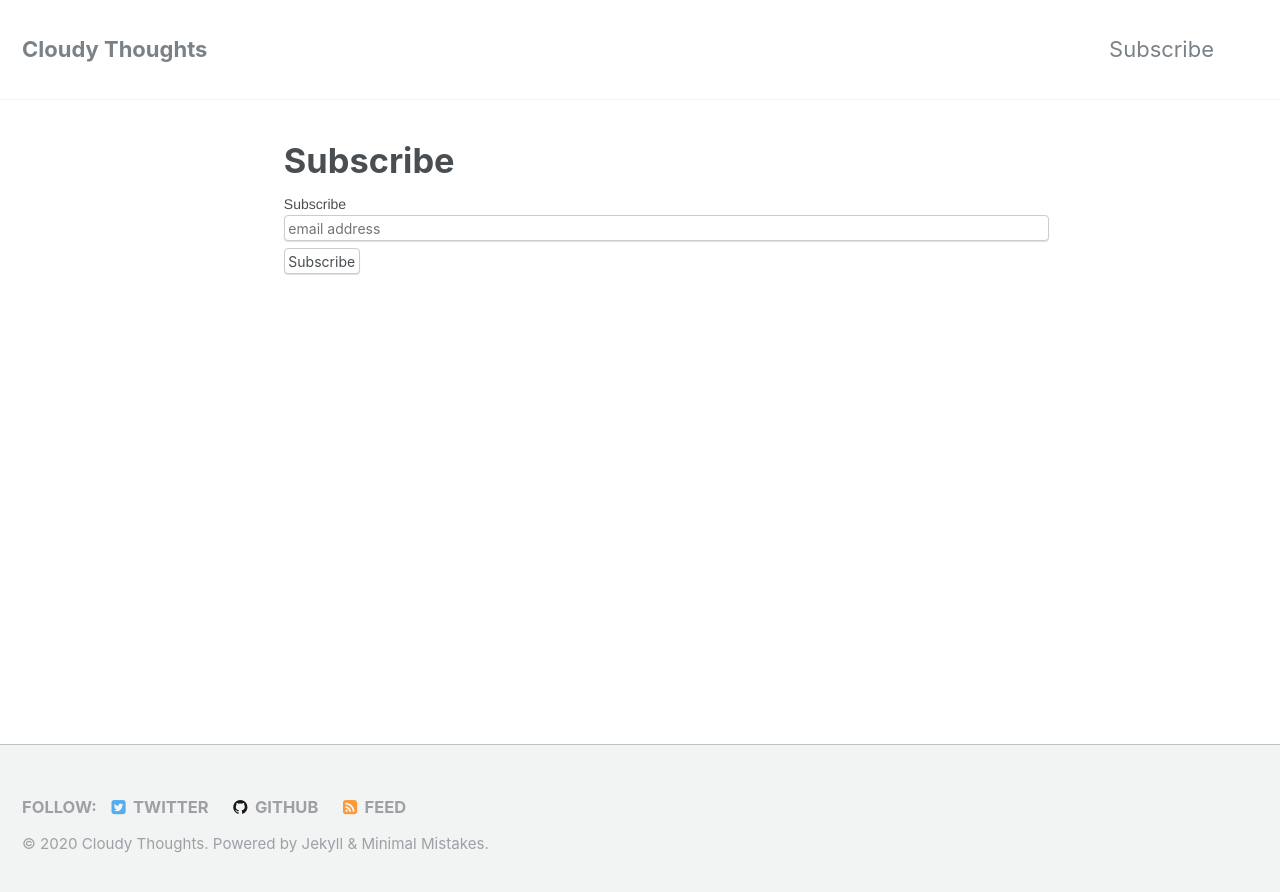
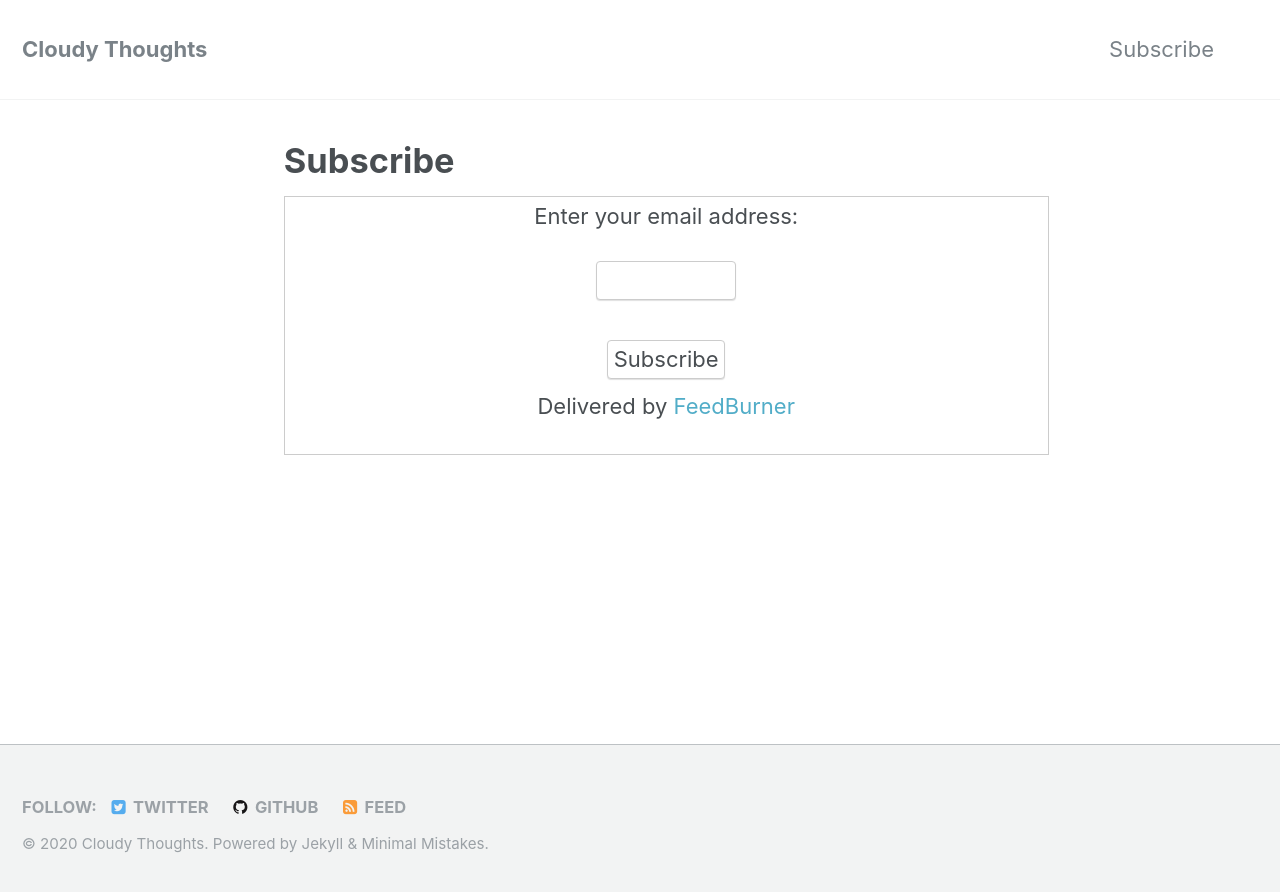
Before and after one commit to itzikb/itzikb.github.io, a Jekyll site: the page built from subscribe.html, in a window 1280 px wide. Shown: the top 892 px of the page. Built offline with Jekyll 4.4.1, drawn with Linux system fonts in a browser that asks for light colours; comment, search, counter and statistics services are not loaded.

Commit message:
Update subscribe page

```diff
--- a/subscribe.html
+++ b/subscribe.html
@@ -4,23 +4,6 @@
 title: Subscribe
 ---
 
-<!-- Begin Mailchimp Signup Form -->
-<link href="//cdn-images.mailchimp.com/embedcode/slim-10_7.css" rel="stylesheet" type="text/css">
-<style type="text/css">
-	#mc_embed_signup{background:#fff; clear:left; font:14px Helvetica,Arial,sans-serif; }
-	/* Add your own Mailchimp form style overrides in your site stylesheet or in this style block.
-	   We recommend moving this block and the preceding CSS link to the HEAD of your HTML file. */
-</style>
-<div id="mc_embed_signup">
-<form action="https://itzikb.us8.list-manage.com/subscribe/post?u=1433833ef39e28e11057d6ff3&amp;id=d16a790fd7" method="post" id="mc-embedded-subscribe-form" name="mc-embedded-subscribe-form" class="validate" target="_blank" novalidate>
-    <div id="mc_embed_signup_scroll">
-	<label for="mce-EMAIL">Subscribe</label>
-	<input type="email" value="" name="EMAIL" class="email" id="mce-EMAIL" placeholder="email address" required>
-    <!-- real people should not fill this in and expect good things - do not remove this or risk form bot signups-->
-    <div style="position: absolute; left: -5000px;" aria-hidden="true"><input type="text" name="b_1433833ef39e28e11057d6ff3_d16a790fd7" tabindex="-1" value=""></div>
-    <div class="clear"><input type="submit" value="Subscribe" name="subscribe" id="mc-embedded-subscribe" class="button"></div>
-    </div>
-</form>
-</div>
-
+<!-- Feedburner -->
+<form style="border:1px solid #ccc;padding:3px;text-align:center;" action="https://feedburner.google.com/fb/a/mailverify" method="post" target="popupwindow" onsubmit="window.open('https://feedburner.google.com/fb/a/mailverify?uri=itzikb/feed', 'popupwindow', 'scrollbars=yes,width=550,height=520');return true"><p>Enter your email address:</p><p><input type="text" style="width:140px" name="email"/></p><input type="hidden" value="itzikb/feed" name="uri"/><input type="hidden" name="loc" value="en_US"/><input type="submit" value="Subscribe" /><p>Delivered by <a href="https://feedburner.google.com" target="_blank">FeedBurner</a></p></form>
 <!--End mc_embed_signup-->
```
